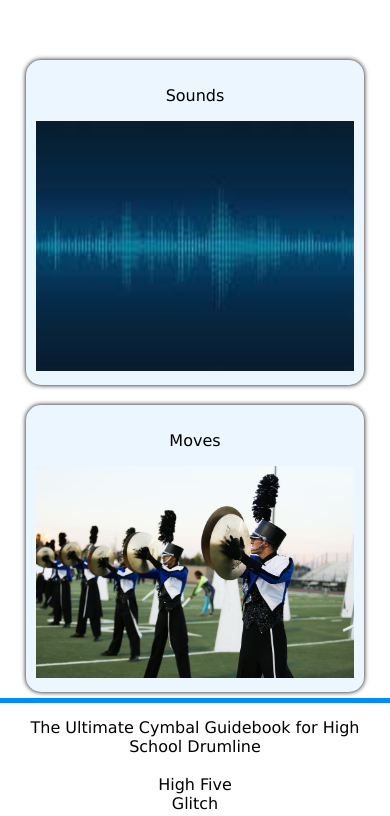
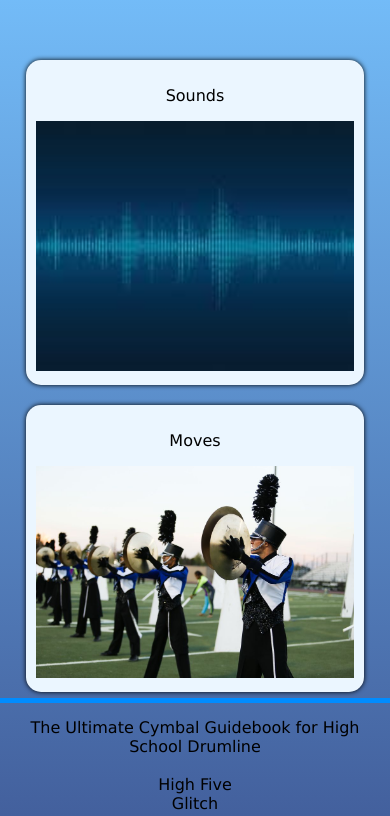
Before and after one commit to CHSGO/drumline, a plain HTML site: page index.html in a window 390 px wide. Shown: the part 70-886 px from the top of the page. Drawn offline with Linux system fonts and the light colour scheme.

Commit message:
Mobile Device Scaling / Background

```diff
--- a/index.html
+++ b/index.html
@@ -5,6 +5,7 @@
   <title>Ultimate Cymbal Guidebook</title>
   <link rel="stylesheet" href="style.css">
   <meta name="viewport" content="width=device-width, initial-scale=2">
+  <meta name="viewport" content="width=1000; user-scalable=0;" />
 </head>
 
 <div id="header"></div>
--- a/style.css
+++ b/style.css
@@ -1,3 +1,9 @@
+body
+{
+  background: rgb(67,96,157);
+  background: linear-gradient(0deg, rgba(67,96,157,1) 0%, rgba(119,195,255,1) 100%);
+}
+
 #Head
 {
   width: 100%;
```
Also changed, not shown: moves/danger.html (+1 -0 lines), moves/easy.html (+1 -0 lines), moves/hard.html (+1 -0 lines), moves/medium.html (+1 -0 lines), moves/moves.html (+1 -0 lines), sounds/sounds.html (+1 -0 lines).
